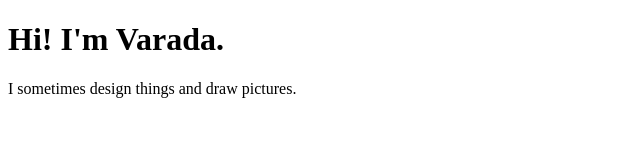
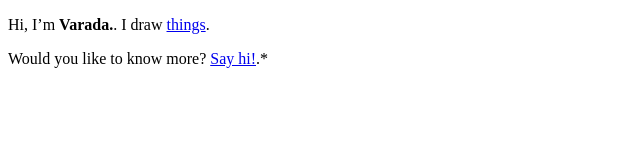
Before and after one commit to varadag/varadag.github.io, a plain HTML site: page index.html in a window 1280 px wide. Shown: the whole page, without its empty margins (0-640 px from the left). Drawn offline with Linux system fonts and the light colour scheme.

Commit message:
more edits
lets see

```diff
--- a/index.html
+++ b/index.html
@@ -1,5 +1,15 @@
-<!DOCTYPE html>
-<body>
-<h1>Hi! I'm Varada.</h1>
-<p>I sometimes design things and draw pictures.</p>
+<!doctype html>
+<html lang="en">
+<head>
+	<meta charset="utf-8" />
+	<meta name="viewport" content="width=device-width,initial-scale=1.0" />
+	<meta name="author" content="Varada Gavaskar" />
+	<meta name="description" content="Design and illustration in San Francisco, CA" />
+	<title>Varada Gavaskar, Designer</title>
+	<link rel="stylesheet" href="theme.css" />
+</head>
+<body class="home">
+	<p>Hi, I’m <strong>Varada.</strong>. I draw <a href="http://dribbble.com/varadag" target="_blank">things</a>. </p>
+	<p>Would you like to know more? <a href="mailto:varada.gavaskar91@gmail.com">Say hi!</a>.*</p>
 </body>
+</html>
```
